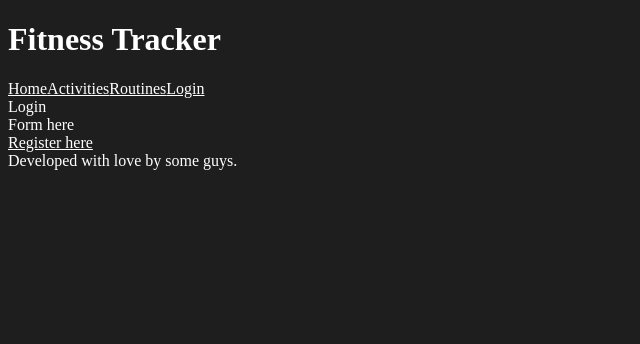
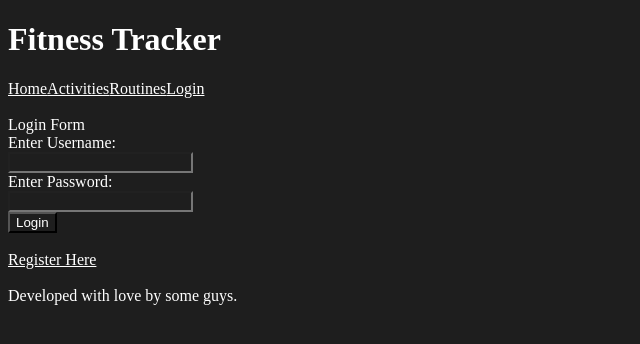
Before and after one commit to andrew-brandon-team/FitnessFrontEnd, a React (Create React App) app: page /login in a window 1280 px wide. Shown: the top 344 px of the page, without its empty margins (0-640 px from the left). Built offline with nearby package versions, Linux system fonts and the light colour scheme.

Commit message:
login and register fetches working

```diff
--- a/src/components/App.js
+++ b/src/components/App.js
@@ -1,8 +1,33 @@
-import React from 'react';
+import React, {useState, useEffect} from 'react';
 import Navbar from './Navbar';
 import { Outlet } from 'react-router-dom';
 
 const App = () => {
+  const [isLoggedIn, setIsLoggedIn] = useState(false);
+  const [currentProfile, setCurrentProfile] = useState({})
+
+  // useEffect(() => {
+  //   if (localStorage.getItem("token")) {
+  //     async function fetchUserData() {
+  //       try {
+  //         const response = await fetch ('https://fitnesstrac-kr.herokuapp.com/api/activities',
+  //           {
+  //             headers: {
+  //               "Content-Type": "application/json",
+  //               Authorization: `Bearer ${localStorage.getItem("token")}`,
+  //             },
+  //           }
+  //         );
+  //         const userData = await response.json();
+  //         setCurrentProfile(userData.data)
+
+  //       } catch (error) {
+  //         console.log(error);
+  //       }
+  //     }
+  //     fetchUserData();
+  //   }
+  // })
   return (
     <div>
       <h1>
@@ -11,7 +36,9 @@ const App = () => {
 
       <Navbar />
 
-      <Outlet context />
+      <Outlet context={{
+          profileObj: [currentProfile, setCurrentProfile]
+        }} />
 
       <footer>
         Developed with love by some guys.
--- a/src/components/Login.js
+++ b/src/components/Login.js
@@ -1,12 +1,102 @@
-import React from 'react';
-import {Link} from 'react-router-dom';
+import React, {useState} from 'react';
+import {useNavigate, useOutletContext, Link} from 'react-router-dom';
 
 const Login = () => {
+  const [username, setUsername] = useState("");
+  const [password, setPassword] = useState("");
+  const navigate = useNavigate();
+  const {profileObj: [currentProfile, setCurrentProfile]} = useOutletContext();
+
+  async function formSubmitHandler (event) {
+    event.preventDefault();
+    try {
+      const response = await fetch('http://fitnesstrac-kr.herokuapp.com/api/users/login',
+        {
+          method: "POST",
+          headers: {
+            "Content-Type": "application/json",
+          },
+          body: JSON.stringify({
+            username: username,
+            password: password
+          })
+        })
+        const data = await response.json();
+        console.log('this is the login data', data)
+        // localStorage.setItem("token", data.data.token)
+        //   navigate('/');
+
+
+        // navigate('/')
+
+        if (data.token){
+          localStorage.setItem("token", data.token)
+          navigate('/');
+      }
+
+    } catch (error) {
+      console.log(error)
+    }
+    if (localStorage.getItem('token')) {
+      async function fetchUserData () {
+          try {
+              const response = await fetch("http://fitnesstrac-kr.herokuapp.com/api/users/me",
+              {
+                  headers: {
+                      'Content-Type': 'application/json',
+                      'Authorization': `Bearer ${localStorage.getItem('token')}`
+                  },
+              })
+              const userData = await response.json();
+              setCurrentProfile(userData.data)
+              // console.log(currentProfile)
+              // console.log(userData)
+          } catch (error) {
+              console.log(error)
+          }
+      }
+      fetchUserData();
+  }
+  }
+  function updateUserNameState(event) {
+    setUsername(event.target.value)
+  }
+
+  function updatePasswordState(event) {
+    setPassword(event.target.value)
+  }
   return (
     <div>
-      Login
-      <form>Form here</form>
-      <Link to="/register">Register here</Link>
+      <br />
+      Login Form
+      <br />
+      <form onSubmit={formSubmitHandler}>
+
+        <label>
+          Enter Username:
+        </label>
+        <br />
+        <input value={username} onChange={updateUserNameState} type="text">
+        </input>
+
+        <br />
+        <label>
+          Enter Password:
+        </label>
+        <br />
+        <input value={password} onChange={updatePasswordState} type="text">
+        </input>
+
+        <br />
+        <button type="submit">Login</button>
+        <br />
+
+        <br />
+        <Link to="/register">Register Here</Link>
+        <br />
+        <br />
+
+      </form>
     </div>
   )
 };
--- a/src/components/Register.js
+++ b/src/components/Register.js
@@ -1,10 +1,68 @@
-import React from 'react';
+import React, {useState} from 'react';
+import {useNavigate} from 'react-router-dom';
 
 const Register = () => {
+  const [username, setUsername] = useState("");
+  const [password, setPassword] = useState("");
+  const navigate = useNavigate();
+
+  async function formSubmitHandler (event) {
+    event.preventDefault();
+    try {
+      const response = await fetch('http://fitnesstrac-kr.herokuapp.com/api/users/register',
+        {
+          method: "POST",
+          headers: {
+            "Content-Type": "application/json",
+          },
+          body: JSON.stringify({
+            username: username,
+            password: password
+          })
+        })
+        const data = await response.json();
+        console.log("This is the registration data", data)
+
+
+    } catch (error) {
+      console.log(error)
+    }
+  }
+  function updateUserNameState(event) {
+    setUsername(event.target.value)
+  }
+
+  function updatePasswordState(event) {
+    setPassword(event.target.value)
+  }
   return (
     <div>
-      Register
-      <form>Form here</form>
+      <br />
+      Registration Form
+      <br />
+      <form onSubmit={formSubmitHandler}>
+
+        <label>
+          Enter New Username:
+        </label>
+        <br />
+        <input value={username} onChange={updateUserNameState} type="text">
+        </input>
+
+        <br />
+        <label>
+          Enter Password:
+        </label>
+        <br />
+        <input value={password} onChange={updatePasswordState} type="text">
+        </input>
+
+        <br />
+        <button type="submit">Register</button>
+        <br />
+        <br />
+
+      </form>
     </div>
   )
 };
```
